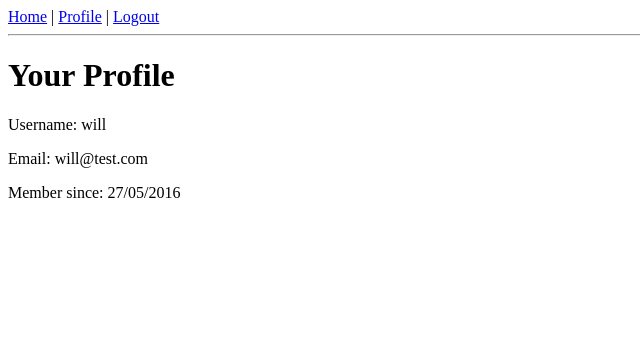
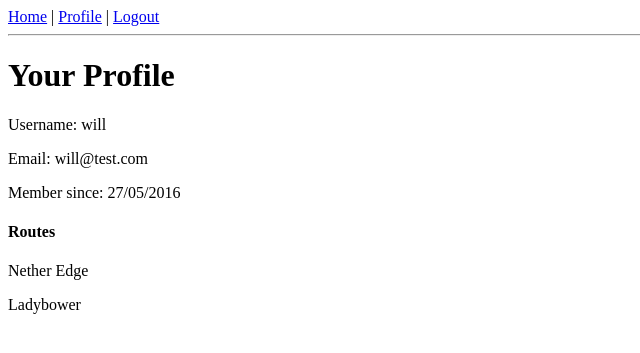
Before and after one commit to willelson/flask-mapping-app, a Flask app: page /profile in a window 1280 px wide. Shown: the top 353 px of the page, without its empty margins (0-640 px from the left). Run offline with Flask 2, Linux system fonts and the light colour scheme; a user stored in the database is signed in; data comes from the database, SQL or seed files in the repository.

Commit message:
small template updates

```diff
--- a/app/templates/profile.html
+++ b/app/templates/profile.html
@@ -4,4 +4,11 @@
 	<p>Username: {{ current_user.username }}</p>
 	<p>Email: {{ current_user.email }}</p>
 	<p>Member since: {{ current_user.registered_on.strftime("%d/%m/%Y") }}</p>
+
+	{% if current_user.routes.all()|length > 1 %}
+		<h4>Routes</h4>
+		{% for route in current_user.routes %}
+			<p>{{ route.name }}</p>
+		{% endfor %}
+	{% endif %}
 {% endblock %}
```
Also changed, not shown: app/models.py (+10 -0 lines), app/templates/index.html (+7 -0 lines), 1 other file.
